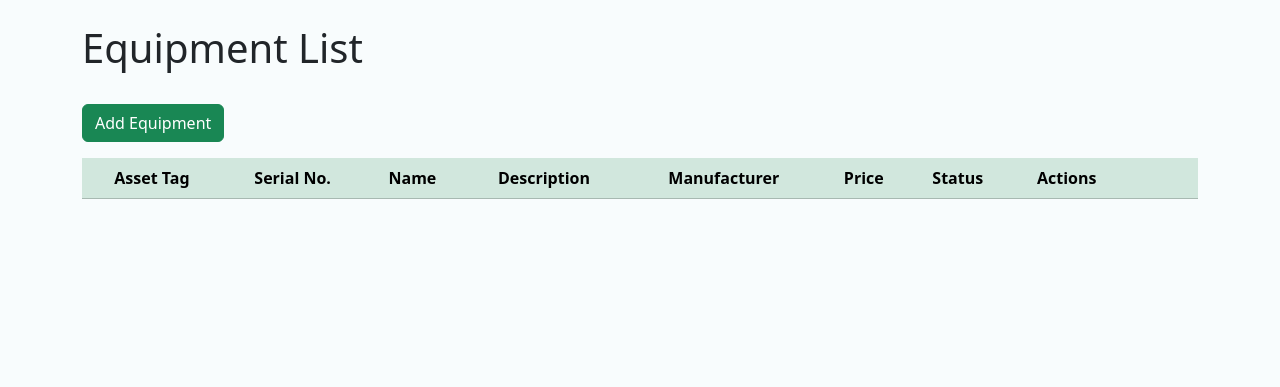
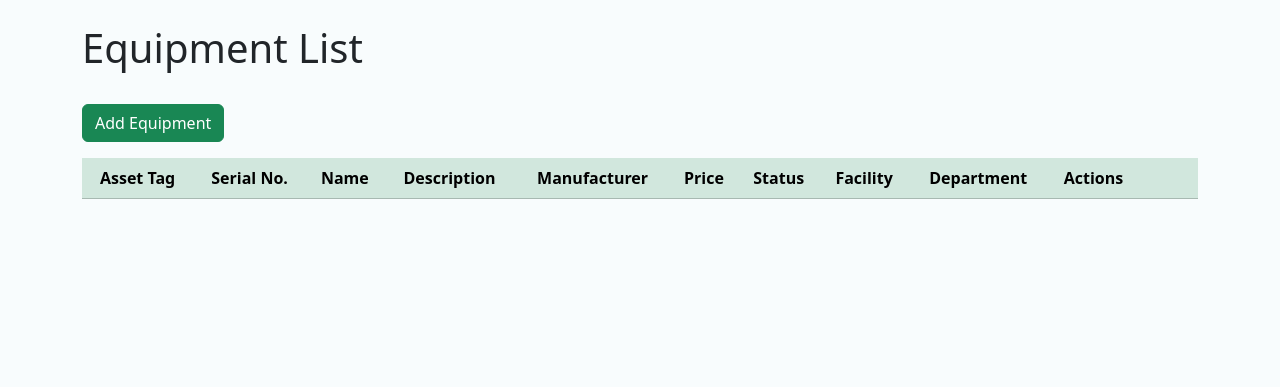
Before and after one commit to RusJamison/asset_inventory, a Django app: page /equipment/equipment_list/ in a window 1280 px wide. Shown: the part 104-491 px from the top of the page. Run offline with Django 5.2, Linux system fonts and the light colour scheme; the visitor is signed in with stand-in values (Sample User, id 1); data that the repository does not hold is empty; some libraries are stand-ins or nearby versions.

Commit message:
Rearrange search bar for equipment, to include location

```diff
--- a/equipment/admin.py
+++ b/equipment/admin.py
@@ -1,5 +1,5 @@
 from django.contrib import admin
-from .models import Equipment, Category, Manufacturer, HealthFacility, Department, ServiceProvider
+from .models import Equipment, Category, EquipmentLocation, Manufacturer, HealthFacility, Department, ServiceProvider
 from django_summernote.admin import SummernoteModelAdmin
 
 @admin.register(Equipment)
@@ -16,3 +16,4 @@ admin.site.register(Manufacturer)
 admin.site.register(HealthFacility)
 admin.site.register(Department)
 admin.site.register(ServiceProvider)
+admin.site.register(EquipmentLocation)
--- a/equipment/templates/equipment/index.html
+++ b/equipment/templates/equipment/index.html
@@ -3,7 +3,9 @@
 <div class="mt-4">
     <h1>Equipment List</h1>
     <p><a href="{% url 'create_equipment' %}" class="btn btn-success mt-4">Add Equipment</a></p>
+    <div class="table-responsive">
         <table class="table table-success table-striped">
+
             <thead>
                 <tr>
                     <th class="text-center">Asset Tag</th>
@@ -13,6 +15,8 @@
                     <th class="text-center">Manufacturer</th>
                     <th class="text-center">Price</th>
                     <th class="text-center">Status</th>
+                    <th class="text-center">Facility</th>
+                    <th class="text-center">Department</th>
                     <th class="text-center">Actions</th>
                     <th></th>
                     <th></th>
@@ -24,18 +28,30 @@
                 <tr>
                     <td class="text-center">{{ equipment.asset_tag}}</td>
                     <td class="text-center">{{ equipment.serial_no}}</td>
-            <td class="text-center"><a href="{% url 'equipment_details' asset_tag=equipment.asset_tag %}">{{ equipment.name }}</a></td>
+                    <td class="text-center"><a
+                            href="{% url 'equipment_details' asset_tag=equipment.asset_tag %}">{{ equipment.name }}</a>
+                    </td>
                     <td class="text-center">{{ equipment.description }}</td>
                     <td class="text-center">{{ equipment.manufacturer }}</td>
                     <td class="text-center">${{ equipment.price }}</td>
                     <td class="text-center">{{ equipment.status }}</td>
-            <td class="text-center"><a href="{% url 'delete_equipment' asset_tag=equipment.asset_tag %}" class="btn text-danger"><i class="fa-solid fa-trash"></i></a></td>
-            <td class="text-center"><a href="{% url 'edit_equipment' asset_tag=equipment.asset_tag %}" class="btn text-info"><i class="fa-solid fa-pencil"></i></a></td>
-            <td class="text-center"><a href="{% url 'create_scheduled_work_order' asset_tag=equipment.asset_tag %}" class="btn btn-info">Add PM</a></td>
-            <td class="text-center"><a href="{% url 'create_unscheduled_work_order' asset_tag=equipment.asset_tag %}" class="btn btn-primary">Add Repair</a></td>
+                    <td class="text-center">{{ equipment.location.health_facility }}</td>
+                    <td class="text-center">{{ equipment.location.department }}</td>
+                    <td class="text-center"><a href="{% url 'delete_equipment' asset_tag=equipment.asset_tag %}"
+                            class="btn text-danger"><i class="fa-solid fa-trash"></i></a></td>
+                    <td class="text-center"><a href="{% url 'edit_equipment' asset_tag=equipment.asset_tag %}"
+                            class="btn text-info"><i class="fa-solid fa-pencil"></i></a></td>
+                    <td class="text-center"><a
+                            href="{% url 'create_scheduled_work_order' asset_tag=equipment.asset_tag %}"
+                            class="btn btn-info">Add PM</a></td>
+                    <td class="text-center"><a
+                            href="{% url 'create_unscheduled_work_order' asset_tag=equipment.asset_tag %}"
+                            class="btn btn-primary">Add Repair</a></td>
                 </tr>
                 {% endfor %}
             </tbody>
         </table>
+
+    </div>
 </div>
 {% endblock content %}
--- a/equipment/views.py
+++ b/equipment/views.py
@@ -1,6 +1,6 @@
 from django.shortcuts import render, redirect
 from django.urls import reverse
-from .models import Equipment, HealthFacility, Department
+from .models import Equipment, HealthFacility, Department, EquipmentLocation
 from .forms import (
     EquipmentCreationForm,
     EquipmentUpdateForm,
@@ -36,13 +36,19 @@ def create_equipment(request):
         form = EquipmentCreationForm(request.POST, request.FILES)
         post_data = request.POST
 
+
+        department = Department.objects.get(id=post_data.get("department"))
         facility = HealthFacility.objects.get(id=post_data.get("facilities"))
-        department = Department.objects.get(id=post_data.get("department"))
-        print(f"post data:{post_data}")
+        location_record = EquipmentLocation.objects.create(
+            health_facility=facility,
+            department=department,
+        )
+
         if form.is_valid():
             equipment = form.save(commit=False)
-            equipment.health_facility = facility
+            equipment.location = location_record
             equipment.save()
+
 
             if "save_and_add" in request.POST:
                 return redirect(reverse("create_equipment"))
--- a/work_orders/templates/work_orders/scheduled_work_orders.html
+++ b/work_orders/templates/work_orders/scheduled_work_orders.html
@@ -12,6 +12,8 @@
                 <th class="text-sm">Description</th>
                 <th class="text-sm">Scheduled Action</th>
                 <th class="text-sm">Purchase Order</th>
+                <th class="text-sm">Facility</th>
+                <th class="text-sm">Department</th>
                 <th class="text-sm">Frequency Interval</th>
                 <th class="text-sm">Last Serviced At</th>
                 <th class="text-sm">Next Scheduled Action Date</th>
@@ -26,6 +28,8 @@
                 <td>{{ work_order.equipment.description }}</td>
                 <td>{{ work_order.scheduled_action }}</td>
                 <td>{{ work_order.purchase_order }}</td>
+                <td>{{ work_order.equipment.location.health_facility }}</td>
+                <td>{{ work_order.equipment.location.department }}</td>
                 <td>{{ work_order.freq_interval }}</td>
                 <td>{{ work_order.last_serviced_at }}</td>
                 <td>{{work_order.next_scheduled_action_date}}</td>
--- a/work_orders/templates/work_orders/unscheduled_work_orders.html
+++ b/work_orders/templates/work_orders/unscheduled_work_orders.html
@@ -16,6 +16,8 @@
             <th>Problem</th>
             <th>Work Carried</th>
             <th>Status</th>
+            <th>Facility</th>
+            <th>Department</th>
         </tr>
     </thead>
     <tbody>
@@ -29,6 +31,8 @@
             <td>{{ work_order.problem}}</td>
             <td>{{ work_order.work_carried }}</td>
             <td>{{ work_order.status }}</td>
+            <td>{{ work_order.equipment.location.health_facility }}</td>
+            <td>{{ work_order.equipment.location.department }}</td>
             <td></td>
 
         </tr>
```
Also changed, not shown: equipment/models.py (+8 -3 lines), equipment/templates/equipment/search.html (+18 -5 lines), equipment/migrations/0003_remove_equipment_health_facility_equipmentlocation_and_more.py (added), work_orders/migrations/0004_alter_unscheduledworkorder_status.py (added). Lines whose indentation alone changed are shown as unchanged.
